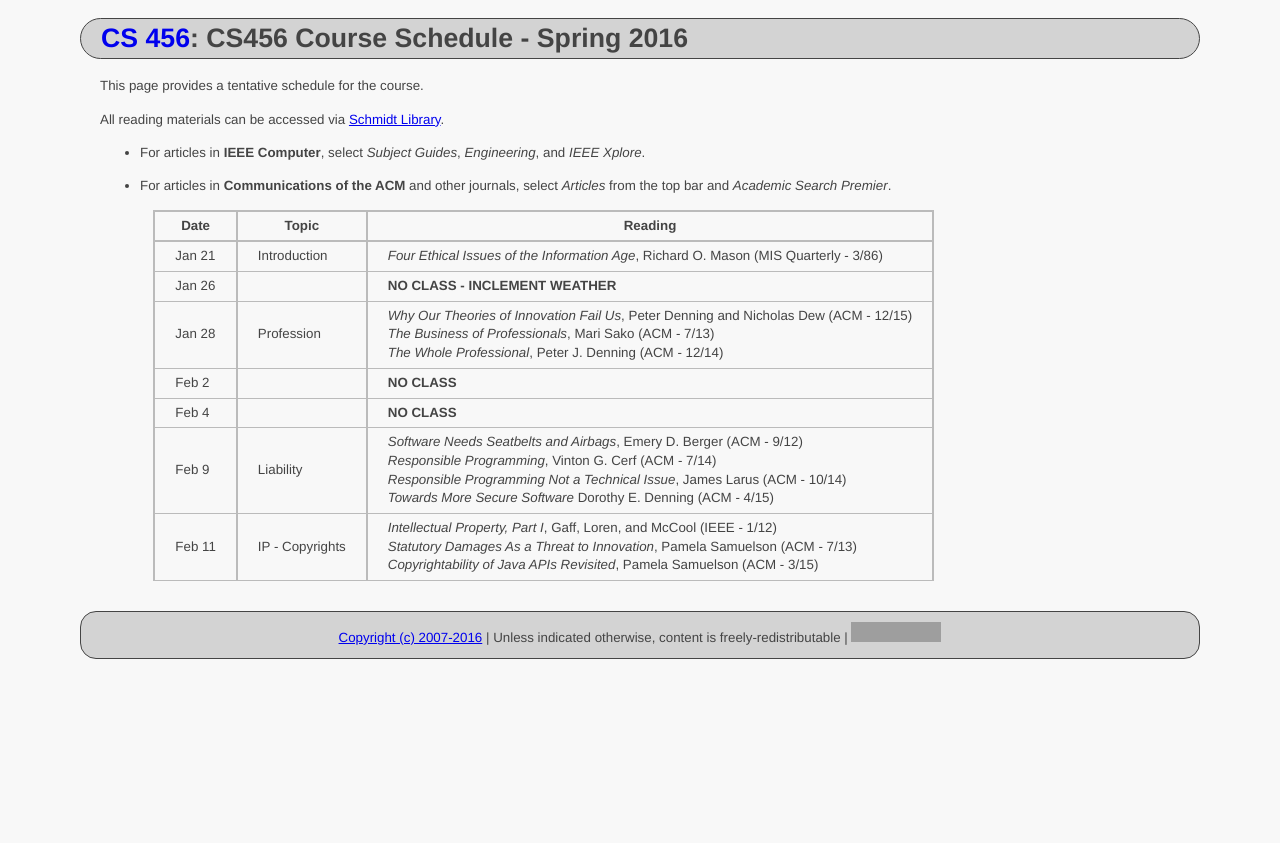
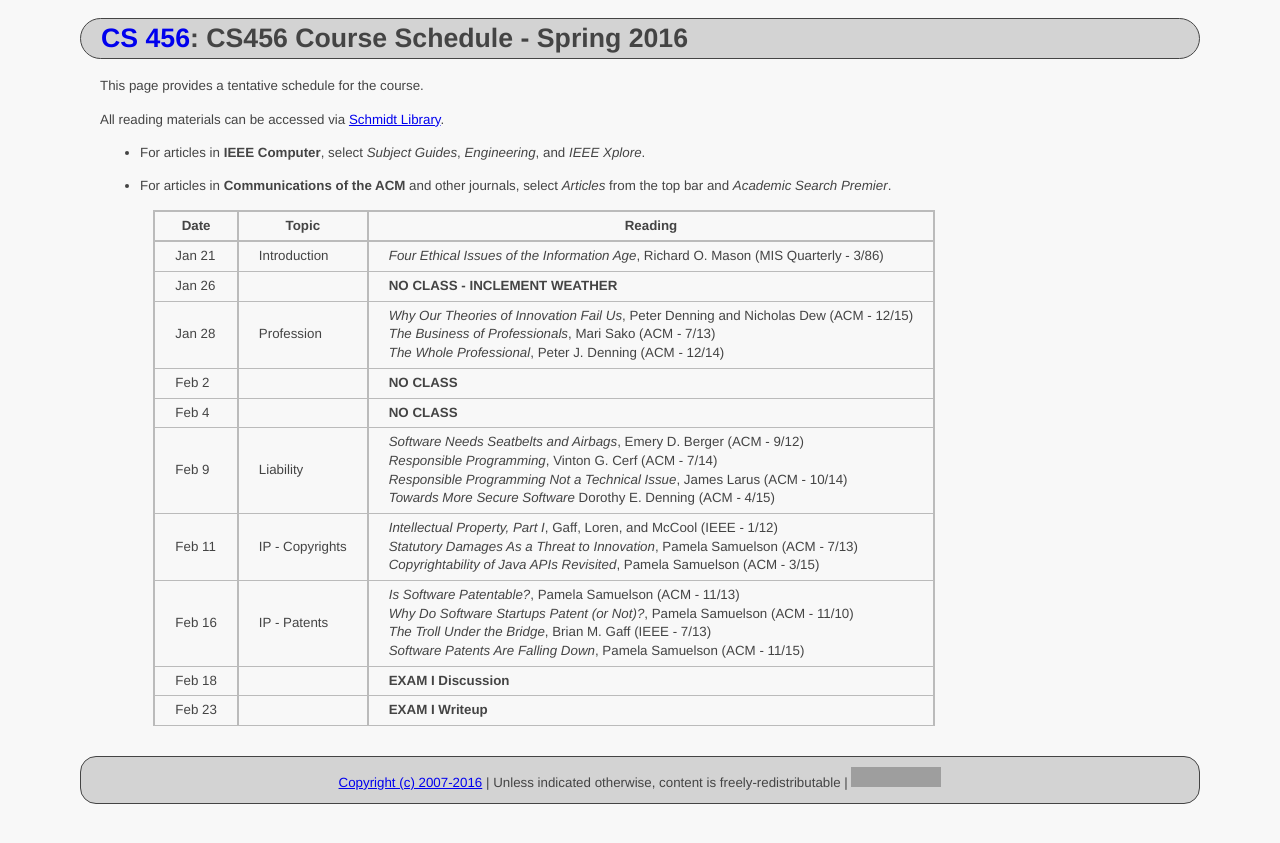
Before and after one commit to ycpcs/cs456-spring2016, a Jekyll site: the page built from schedule/index.md, in a window 1280 px wide. Shown: the top 843 px of the page. Built offline with Jekyll 4.4.1, drawn with Linux system fonts in a browser that asks for light colours; grey boxes are pictures that could not be loaded.

Commit message:
add patent articles
add patent articles

```diff
--- a/schedule/index.md
+++ b/schedule/index.md
@@ -21,6 +21,9 @@ All reading materials can be accessed via [Schmidt Library](http://library.ycp.e
 > Feb 4   |                 | **NO CLASS** |
 > Feb 9   | Liability       | *Software Needs Seatbelts and Airbags*, Emery D. Berger (ACM - 9/12) <br /> *Responsible Programming*, Vinton G. Cerf (ACM - 7/14) <br /> *Responsible Programming Not a Technical Issue*, James Larus (ACM - 10/14) <br /> *Towards More Secure Software* Dorothy E. Denning (ACM - 4/15) |
 > Feb 11  | IP - Copyrights | *Intellectual Property, Part I*, Gaff, Loren, and McCool (IEEE - 1/12) <br /> *Statutory Damages As a Threat to Innovation*, Pamela Samuelson (ACM - 7/13) <br /> *Copyrightability of Java APIs Revisited*, Pamela Samuelson (ACM - 3/15) |
+> Feb 16  | IP - Patents    | *Is Software Patentable?*, Pamela Samuelson (ACM - 11/13) <br /> *Why Do Software Startups Patent (or Not)?*, Pamela Samuelson (ACM - 11/10) <br/> *The Troll Under the Bridge*, Brian M. Gaff (IEEE - 7/13) <br /> *Software Patents Are Falling Down*, Pamela Samuelson (ACM - 11/15) |
+> Feb 18  |                 | **EXAM I Discussion** |
+> Feb 23  |                 | **EXAM I Writeup** |
 
 
 
```
Also changed, not shown: index.md (+2 -0 lines).
